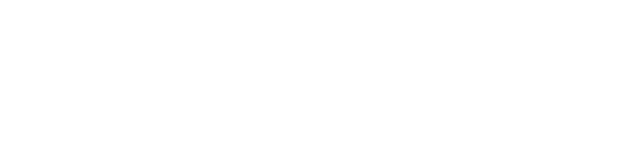
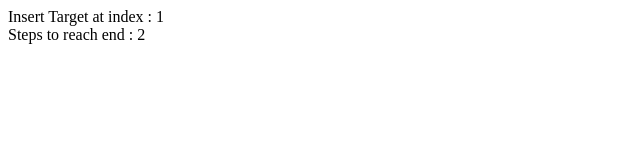
Before and after one commit to 10Nikhil01/AdTech, a plain HTML site: page index.html in a window 1280 px wide. Shown: the whole page, without its empty margins (0-640 px from the left). Drawn offline with Linux system fonts and the light colour scheme.

Commit message:
modified

```diff
--- a/first.js
+++ b/first.js
@@ -17,4 +17,4 @@ var searchInsert = (nums, target) => {
 
     return left;
 };
-console.log("Insert Target at index : "+searchInsert(nums,target))
+document.write("Insert Target at index : "+searchInsert(nums,target))
--- a/index.html
+++ b/index.html
@@ -5,7 +5,7 @@
     <meta http-equiv="X-UA-Compatible" content="IE=edge">
     <meta name="viewport" content="width=device-width, initial-scale=1.0">
     <title>Document</title>
-    <script src="first.js"> </script>
+    <script src="first.js"> </script><br>
     <script src="second.js"></script>
 </head>
 <body>
--- a/second.js
+++ b/second.js
@@ -13,4 +13,4 @@ var jump = function(nnums) {
     }
     return step;
 };
-console.log("Steps to reach end : "+ jump(nnums));
+document.write("\n Steps to reach end : "+ jump(nnums));
```
